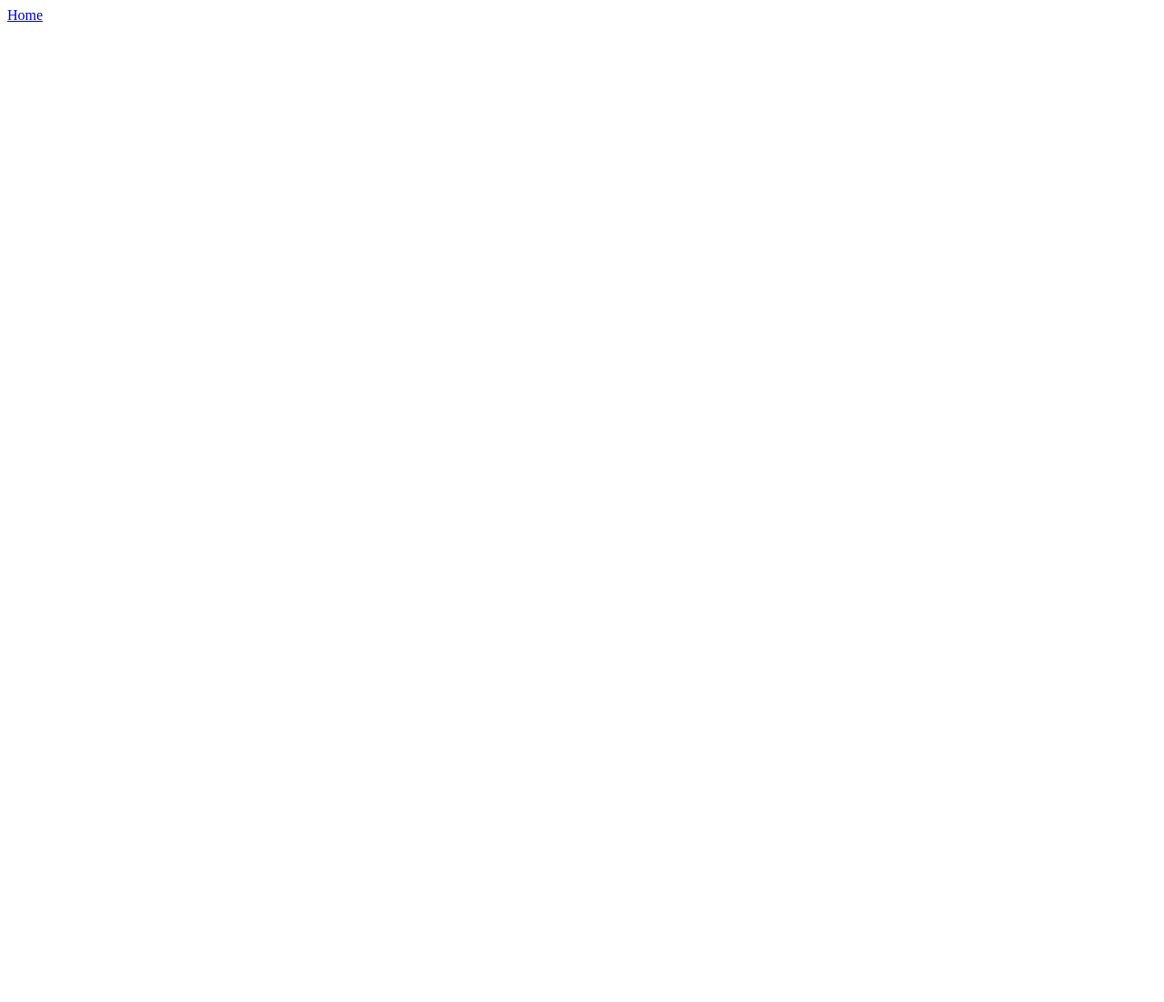
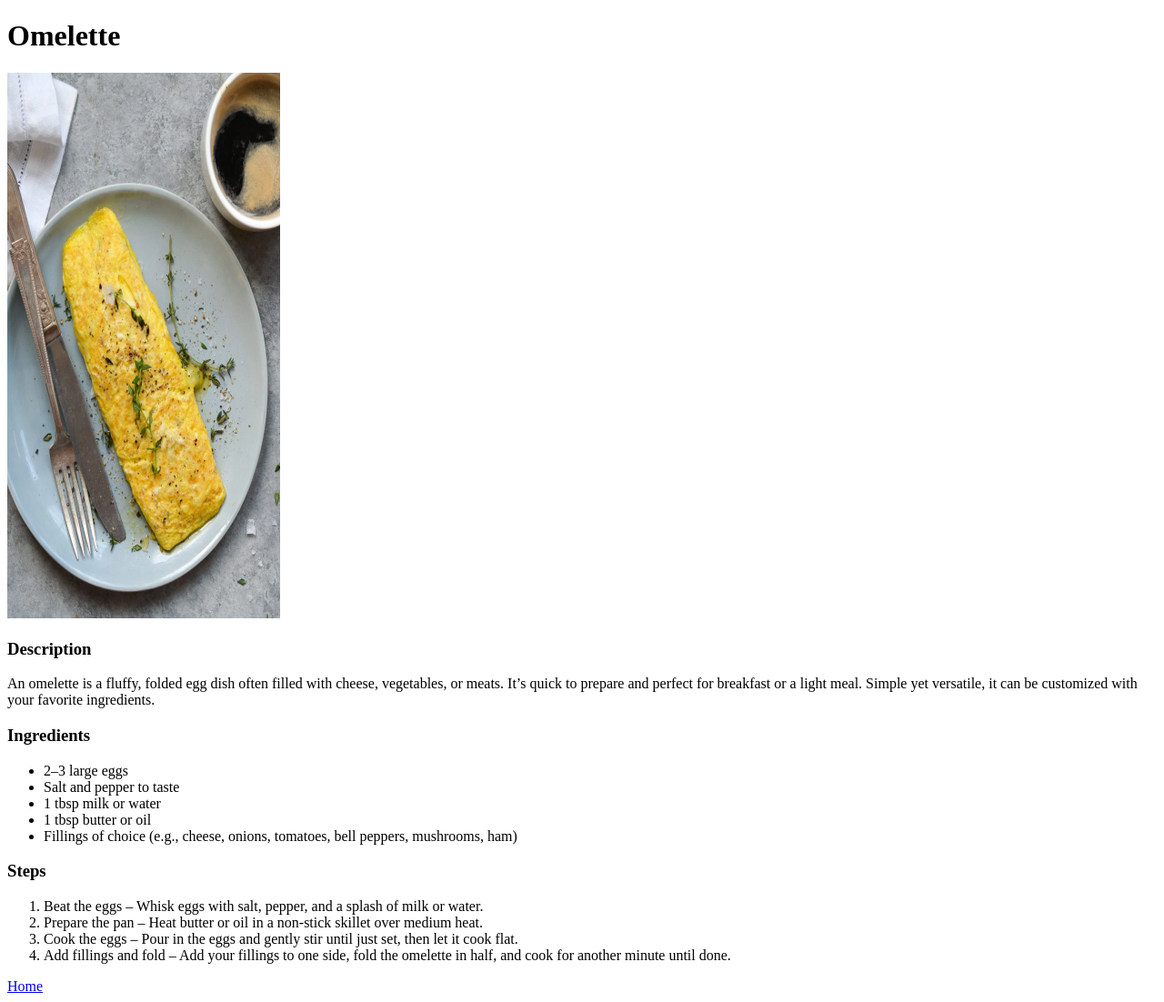
Before and after one commit to anirudhv98/odin-recipes, a plain HTML site: page recipes/omelette.html in a window 1280 px wide. Shown: the whole page at 91% size. Before the commit the page ends 800 px from the top, so only its background shows below. Drawn offline with Linux system fonts and the light colour scheme.

Commit message:
Added content for omelette and pasta web pages

```diff
--- a/recipes/omelette.html
+++ b/recipes/omelette.html
@@ -6,6 +6,33 @@
     <title>Omelette</title>
 </head>
 <body>
+    <h1>Omelette</h1>
+
+    <img src="../images/omelette.webp" height="600px" width="300px">
+
+    <h3>Description</h3>
+
+    <p>An omelette is a fluffy, folded egg dish often filled with cheese, vegetables, or meats. It’s quick to prepare and perfect for breakfast or a light meal. Simple yet versatile, it can be customized with your favorite ingredients.</p>
+
+    <h3>Ingredients</h3>
+
+    <ul>
+        <li>2–3 large eggs</li>
+        <li>Salt and pepper to taste</li>
+        <li>1 tbsp milk or water </li>
+        <li>1 tbsp butter or oil</li>
+        <li>Fillings of choice (e.g., cheese, onions, tomatoes, bell peppers, mushrooms, ham)</li>
+    </ul>
+
+    <h3>Steps</h3>
+
+    <ol>
+        <li>Beat the eggs – Whisk eggs with salt, pepper, and a splash of milk or water.</li>
+        <li>Prepare the pan – Heat butter or oil in a non-stick skillet over medium heat.</li>
+        <li>Cook the eggs – Pour in the eggs and gently stir until just set, then let it cook flat.</li>
+        <li>Add fillings and fold – Add your fillings to one side, fold the omelette in half, and cook for another minute until done.</li>
+    </ol>
+
     <a href="../index.html">Home</a>
 </body>
 </html>
```
Also changed, not shown: recipes/pasta.html (+28 -0 lines).
